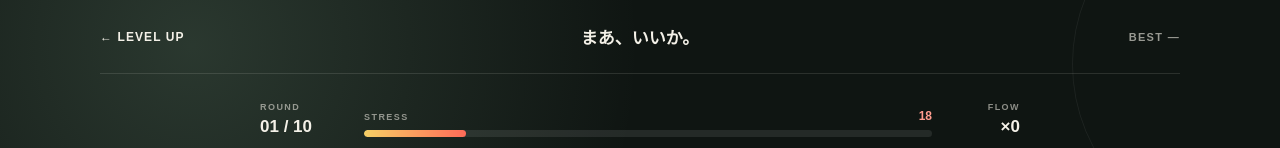
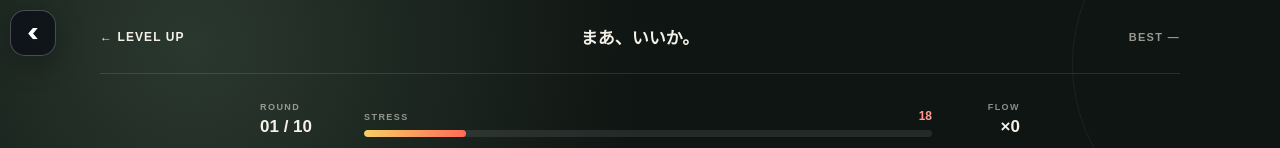
Before and after one commit to hrt14/hitobito-tools, a Next.js app: page /maa-iika in a window 1280 px wide. Shown: the top 148 px of the page. Built offline with nearby package versions, Linux system fonts and the light colour scheme; no server answers.

Commit message:
feat: keep LEVEL UP home button on maa-iika

```diff
--- a/app/maa-iika/page.tsx
+++ b/app/maa-iika/page.tsx
@@ -1,4 +1,5 @@
 import type { Metadata } from "next";
+import LevelUpHomeButton from "../../components/LevelUpHomeButton";
 import MaaIikaGame from "./game";
 
 export const metadata: Metadata = {
@@ -9,5 +10,10 @@ export const metadata: Metadata = {
 };
 
 export default function MaaIikaPage() {
-  return <MaaIikaGame />;
+  return (
+    <>
+      <MaaIikaGame />
+      <LevelUpHomeButton />
+    </>
+  );
 }
```
